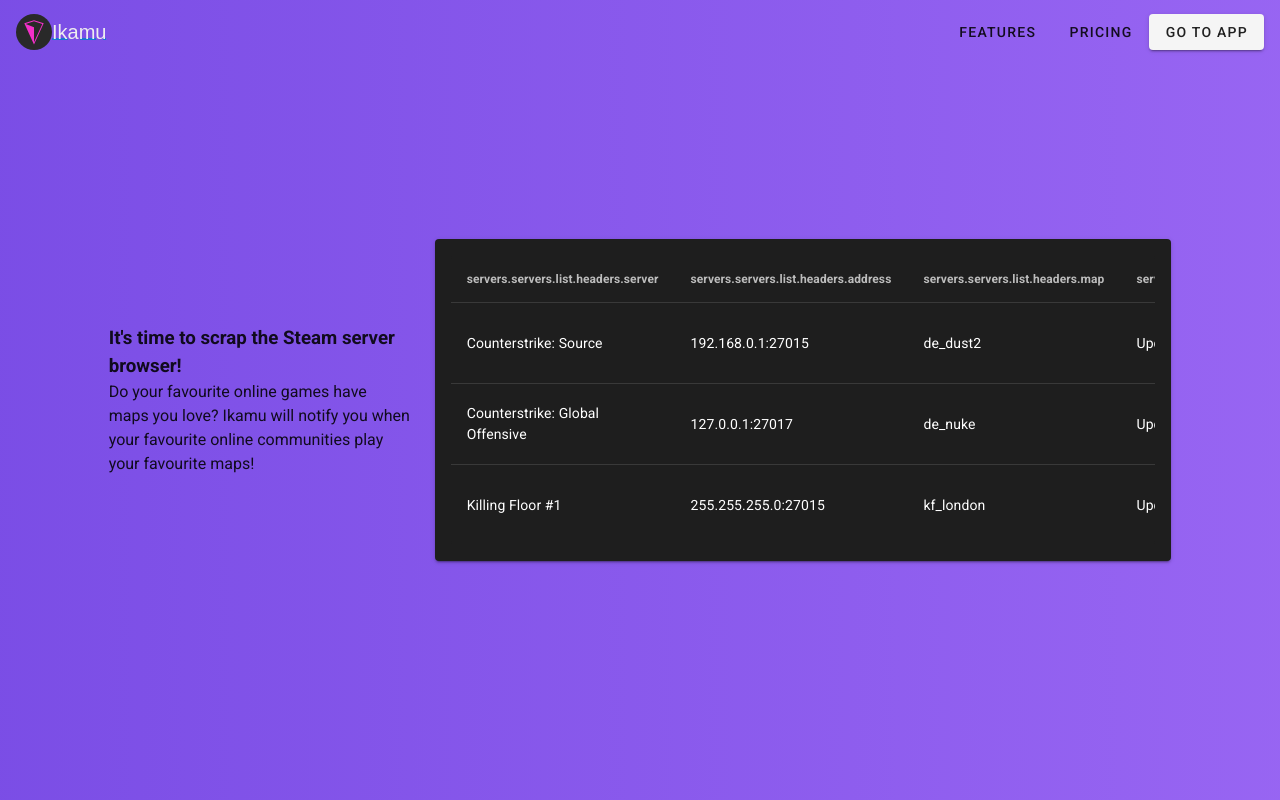
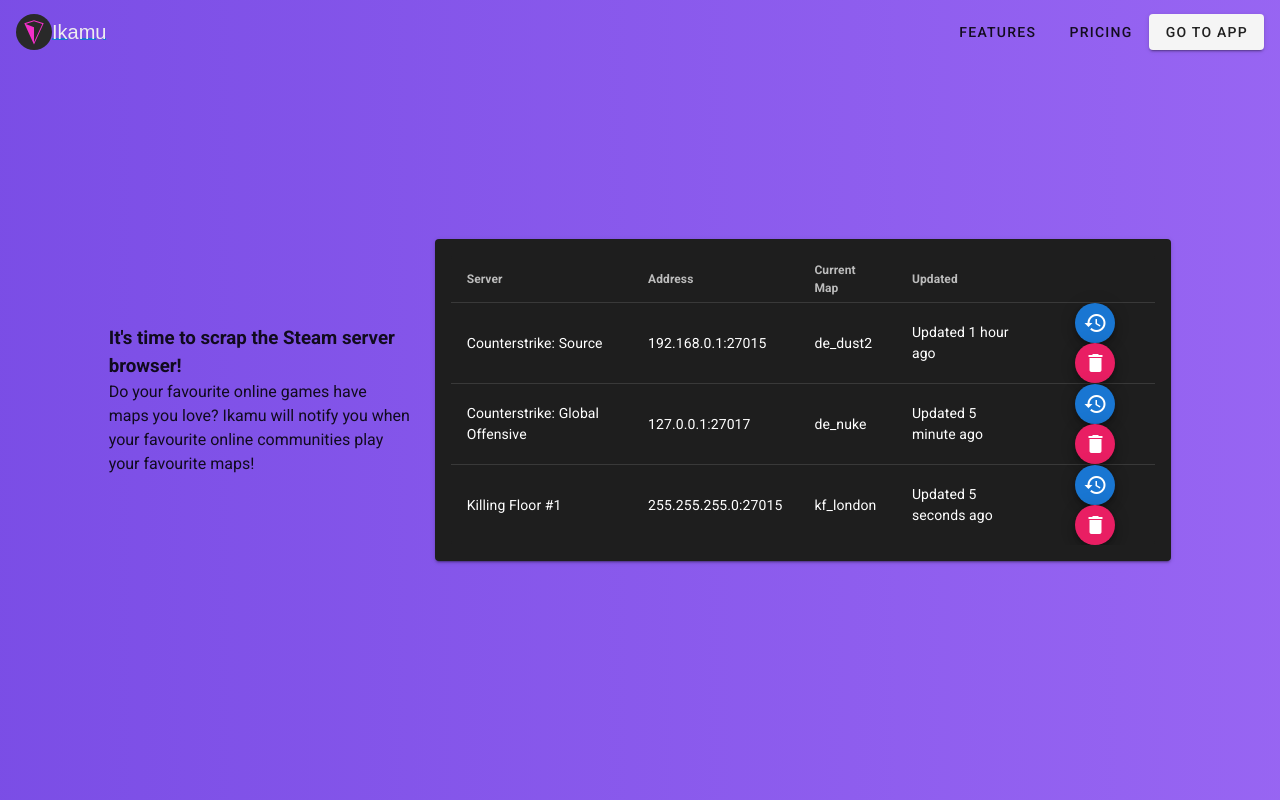
Before and after one commit to MistyFyi/Website, a Nuxt app: page / in a window 1280 px wide. Shown: the top 800 px of the page. Built offline with nearby package versions, Linux system fonts and the light colour scheme; a web font is replaced by a local one.

Commit message:
Readd missing locale

```diff
--- a/components/Home/MockInterface.vue
+++ b/components/Home/MockInterface.vue
@@ -5,10 +5,10 @@
         <v-simple-table>
           <thead>
             <tr>
-              <th>{{ $t('servers.servers.list.headers.server') }}</th>
-              <th>{{ $t('servers.servers.list.headers.address') }}</th>
-              <th>{{ $t('servers.servers.list.headers.map') }}</th>
-              <th>{{ $t('servers.servers.list.headers.updated') }}</th>
+              <th>{{ $t('home.about.preview.headers.server') }}</th>
+              <th>{{ $t('home.about.preview.headers.address') }}</th>
+              <th>{{ $t('home.about.preview.headers.map') }}</th>
+              <th>{{ $t('home.about.preview.headers.updated') }}</th>
               <th />
             </tr>
           </thead>
--- a/locale/pages/home.ts
+++ b/locale/pages/home.ts
@@ -5,6 +5,12 @@
     tagline2: 'Do your favourite online games have maps you love? Ikamu will notify you when your favourite online communities play your favourite maps!',
     taglineImageFallback: 'How does it work?',
     preview: {
+      headers: {
+        server: 'Server',
+        address: 'Address',
+        map: 'Current Map',
+        updated: 'Updated'
+      },
       nameTooltip: 'Easily identify your servers via their ingame title!',
       addressTooltip: 'Quickly identify each server\'s remote address!',
       mapTooltip: 'Immediately see each server\'s current map!',
```
